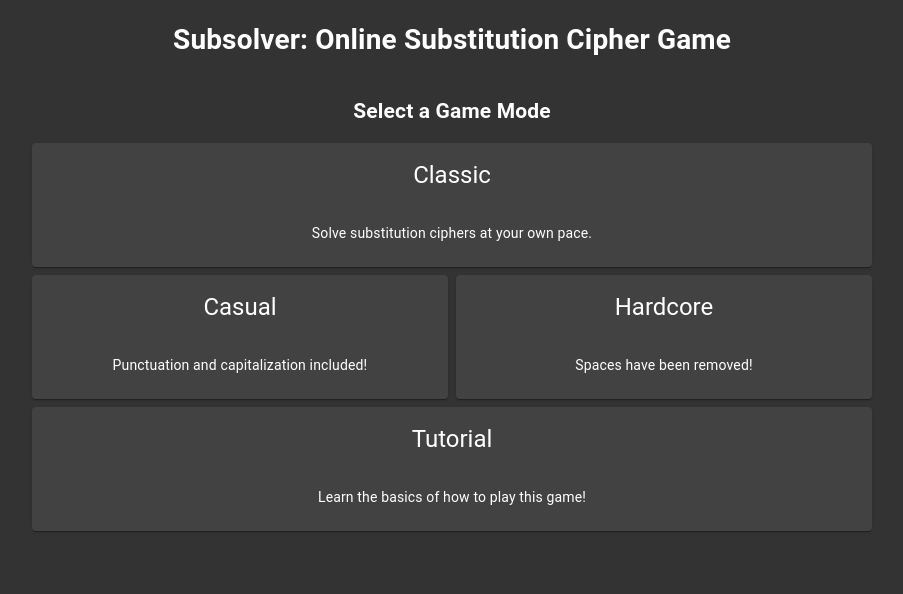
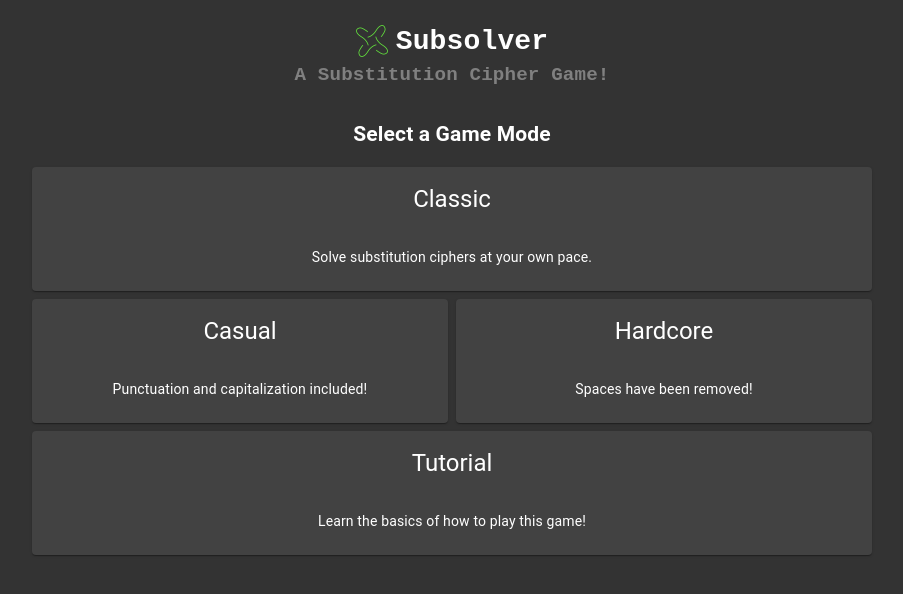
Before and after one commit to evinism/subsolver2, a React (Create React App) app: page / in a window 1280 px wide. Shown: the top 594 px of the page, without its empty margins (188-1091 px from the left). Built offline with nearby package versions, Linux system fonts and the light colour scheme.

Commit message:
slightly better header maybe?

```diff
--- a/src/pages/Home.css
+++ b/src/pages/Home.css
@@ -4,6 +4,7 @@
 
 .home-page > h1 {
   flex-shrink: 1;
+  margin-bottom: 0.8rem;
 }
 
 .home-page {
@@ -16,11 +17,28 @@
   height: 100%;
 }
 
-@media only screen and (max-width: 720px) {
-  .home-page .home-page-subtitle {
-    display: none;
-  }
-  .home-page .home-page-subtitle {
-    display: none;
-  }
+.home-page-title {
+  position: relative;
+  font-family: monospace;
 }
+
+.home-page-title span {
+  position: relative;
+}
+
+.home-logo {
+  height: 2rem;
+  vertical-align: middle;
+  margin-right: 0.5rem;
+  /*position: absolute;
+  left: 50%;
+  top: 50%;
+  transform: translate(-50%, -50%);*/
+}
+
+.home-page-subtitle {
+  font-family: monospace;
+  display: block;
+  color: gray;
+  font-size: 1.2rem;
+}
--- a/src/pages/Home.tsx
+++ b/src/pages/Home.tsx
@@ -20,10 +20,11 @@ const GameModeLink = ({ to, title, description }: GameModeLinkProps) => (
 const Home = () => (
   <div className="home-page">
     <h1>
-      Subsolver
-      <span className="home-page-subtitle">
-        : Online Substitution Cipher Game
+      <span className="home-page-title">
+        <img className="home-logo" src="/logo512.png" alt="" />
+        <span>Subsolver</span>
       </span>
+      <span className="home-page-subtitle">A Substitution Cipher Game!</span>
     </h1>
     <article className="main-content">
       <h2>Select a Game Mode</h2>
```
